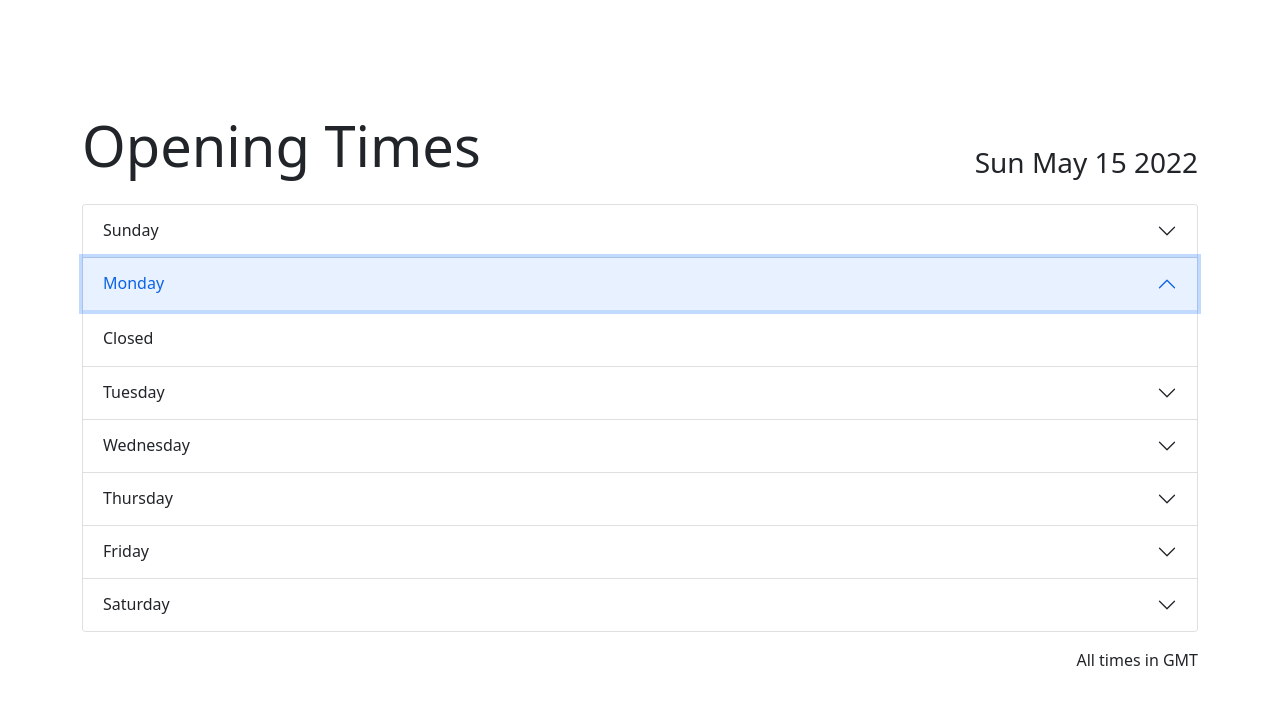
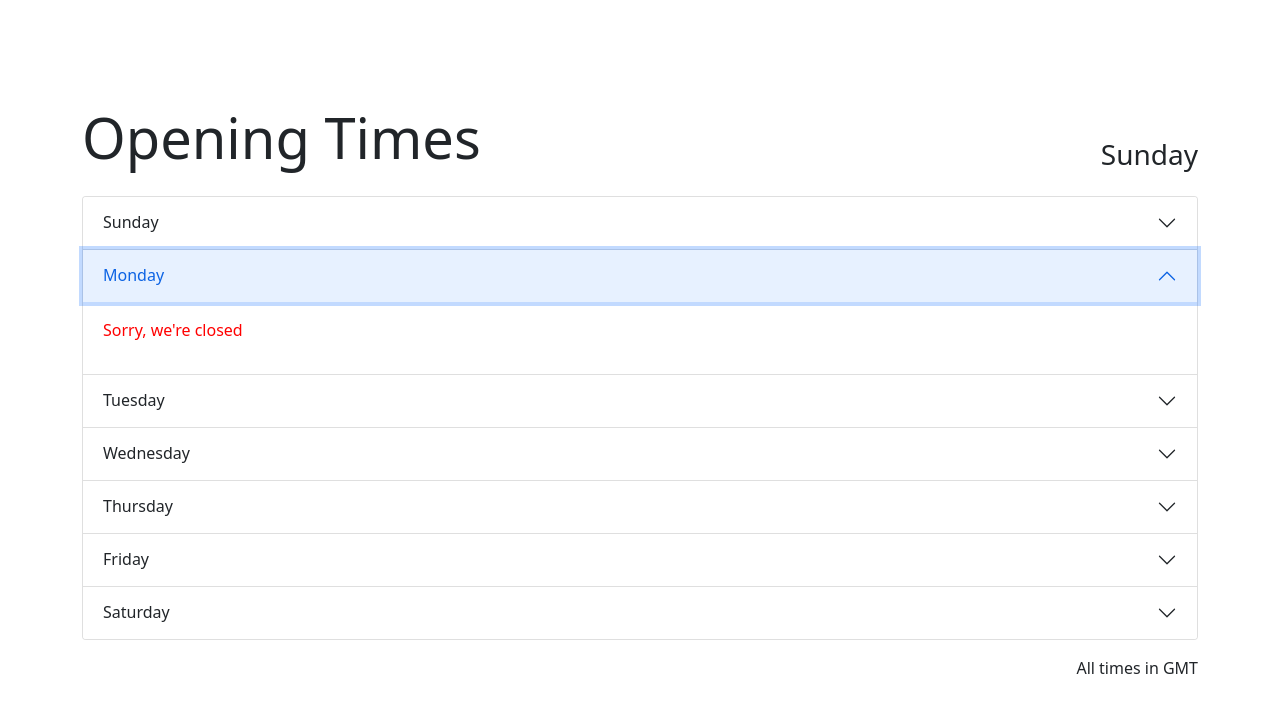
Before and after one commit to cjberisford/date-formatter, a React (Create React App) app: page / in a window 1280 px wide. Both pictures are taken after a click on the button "Monday". Shown: the top 712 px of the page. Built offline with nearby package versions, Linux system fonts and the light colour scheme.

Commit message:
Added error checking

```diff
--- a/src/App.js
+++ b/src/App.js
@@ -1,66 +1,13 @@
 
-import openingTimes from "./data/userData"
-import WeekDays from "./components/WeekDays"
-import { useState, useEffect } from "react"
+import userData from "./data/userData"
+import WeekDays from './components/WeekDays'
+
 
 const App = () => {
-
-  const weekDays = ["sunday", "monday", "tuesday", "wednesday", "thursday", "friday", "saturday"]
-  const current = new Date().getDay()
-  const timeZone = new Date().toDateString()
-  const weekDaysObject = weekDays.reduce(function(result, item, index, array) {
-    result[item] = []
-    return result
-  }, {})
-  const [openingTimeData, setOpeningTimeData] = useState(weekDaysObject)
-
-
-  /**
-   * Matches pairs of opening/closing times
-   *
-   * @param {object} events Ordered list of opening/closing events
-   */
-  function windowBuilder(events) {
-    events.forEach((value, index, array) => {
-      if (value.type === 'open') {
-        let closeAt = array[0].value
-        if (index !== array.length-1) {
-          closeAt = array[index + 1].value
-        }
-
-        const eventObject = {openAt: value.value, closeAt: closeAt}
-        weekDaysObject[value.day].push(eventObject)
-      }
-    })
-    setOpeningTimeData(prevState => ({ ...prevState, weekDaysObject}))
-  }
-
-  /**
-   * Processes opening time data
-   *
-   * @param {object} data Opening time object
-   */
-  function processInputData(data) {
-    const events = []
-    Object.keys(data).forEach(key => {
-      data[key].forEach(event => {
-        const dayNumber = weekDays.indexOf(key)
-        const order = (dayNumber * 84600) + event.value
-        const timeISO = new Date(event.value * 1000)
-        const timeFormatted = timeISO.toLocaleString('en-UK', { hour: 'numeric', hour12: true })
-
-        events.push({...event, value: timeFormatted, order: order, day: key, dayNumber: dayNumber})
-      })
-    })
-    events.sort((a, b) => a.order > b.order ? 1 : -1)
-    windowBuilder(events)
-  }
-
-  // processInputData(openingTimes)
-
-  useEffect(() => {
-    processInputData(openingTimes)
-  }, [])
+  const timeZone = 'GMT'
+  const weekDayNames = ["sunday", "monday", "tuesday", "wednesday", "thursday", "friday", "saturday"];
+  const weekDayOrder = [ 0, 1, 2, 3, 4, 5, 6] // Change order/remove days 0=Sunday, 6=Saturday
+  const currentDayName = weekDayNames[new Date().getDay()]
 
   return (
     <div className="vh-100 d-flex align-items-center">
@@ -70,13 +17,13 @@ const App = () => {
             <h1 className="display-4">Opening Times</h1>
           </div>
           <div className="mt-auto">
-            <h3>{timeZone}</h3>
+            <h3>{currentDayName}</h3>
             </div>
         </div>
         <div className="accordion" id="weekdaysAccordion">
-          <WeekDays openingTimes={openingTimeData} dayNames={weekDays}/>
+          <WeekDays currentDay={currentDayName} weekDayNames={weekDayNames} weekDayOrder={weekDayOrder} openingTimes={userData}/>
         </div>
-        <p className="mt-3 d-flex justify-content-end">All times in GMT</p>
+        <p className="mt-3 d-flex justify-content-end">All times in {timeZone}</p>
 
       </div>
     </div>
--- a/src/components/OpeningTime.js
+++ b/src/components/OpeningTime.js
@@ -3,6 +3,6 @@ import React from 'react'
 export default function OpeningTime({ openAt, closeAt }) {
 
   return (
-    <div>{openAt} - {closeAt}</div>
+    <p>{openAt} - {closeAt}</p>
   )
 }
--- a/src/components/OpeningTimes.js
+++ b/src/components/OpeningTimes.js
@@ -10,5 +10,5 @@ export default function OpeningTimes( { events } ) {
       })
     )
   }
-  return 'Closed'
+  return <p className="emphasis">Sorry, we're closed</p>
 }
--- a/src/components/WeekDay.js
+++ b/src/components/WeekDay.js
@@ -1,20 +1,26 @@
 import React from 'react'
 import OpeningTimes from "./OpeningTimes";
+import { useState, useEffect } from "react"
 
-export default function WeekDay({ dayName, events}) {
+export default function WeekDay({ currentDay, dayName, dayNames, events}) {
 
-  const weekDays = ["sunday", "monday", "tuesday", "wednesday", "thursday", "friday", "saturday"]
-  const current = new Date().getDay()
+  const [today, setToday] = useState(false)
+
+  // Check on render if dayName is current day
+  useEffect( () => {
+    if (dayName === currentDay) setToday(true)
+  } // eslint-disable-next-line react-hooks/exhaustive-deps
+  , [])
 
   return (
     <div className="accordion-item">
       <h2 className="accordion-header" id="headingOne">
-        <button className={"accordion-button " + (dayName === weekDays[current] ? "" : "collapsed")} type="button" data-bs-toggle="collapse" data-bs-target={"#collapse" + dayName} aria-expanded="true" aria-controls={"collapse" + dayName} >
+        <button className={"accordion-button " + (today ? "" : "collapsed")} type="button" data-bs-toggle="collapse" data-bs-target={"#collapse" + dayName} aria-expanded="true" aria-controls={"collapse" + dayName} >
           {dayName}
         </button>
       </h2>
     <div id={"collapse" + dayName}
-      className={"accordion-collapse collapse " + (dayName === weekDays[current] ? "show" : "")} aria-labelledby="heading{dayName}" data-bs-parent="#weekdaysAccordion">
+      className={"accordion-collapse collapse " + (today ? "show" : "")} aria-labelledby="heading{dayName}" data-bs-parent="#weekdaysAccordion">
       <div className="accordion-body">
         <OpeningTimes events={events} />
       </div>
--- a/src/components/WeekDays.js
+++ b/src/components/WeekDays.js
@@ -1,13 +1,99 @@
 import React from 'react'
 import { v4 as uuidv4 } from 'uuid';
+import { useState, useEffect } from "react"
 import WeekDay from "./WeekDay";
 
+export default function WeekDays( { currentDay, weekDayNames, weekDayOrder, openingTimes } ) {
 
-export default function WeekDays( { openingTimes, dayNames }) {
-  return (
-    dayNames.map(weekday => {
-      const currentDayEvents = openingTimes[weekday]
-      return <WeekDay key={uuidv4()} dayName={weekday} events={currentDayEvents} />
+  // Create empty lists for each weekday to init state variable (allows multiple events per day)
+  const eventsByDay = weekDayNames.reduce(function(result, item) {
+    result[item] = []
+    return result
+  }, {})
+  const [events, setEventsByDay] = useState(eventsByDay)
+  const [hasError, setHasError] = useState(false)
+  class EventException {
+    constructor(message) {
+      this.message = message;
+      this.name = "EventException";
+    }
+  }
+
+  function processUserData(data) {
+
+    // Loop through input data - extract each opening/closing event and add to event array
+    const events = []
+    Object.keys(openingTimes).forEach(key => {
+      data[key].forEach(event => {
+        const dayNumber = weekDayNames.indexOf(key)
+        const order = (dayNumber * 84600) + event.value
+        const timeISO = new Date(event.value * 1000)
+        const timeFormatted = timeISO.toLocaleString('en-UK', { hour: 'numeric', hour12: true })
+
+        events.push({...event, value: timeFormatted, order: order, day: key})
+      })
     })
-  )
+    events.sort((a, b) => a.order > b.order ? 1 : -1)
+
+    // Validate events - there are a couple of other cases that could be added here
+    const openEvents = events.filter(event => event.type === "open").length;
+    const closeEvents = events.filter(event => event.type === "close").length;
+    if (openEvents !== closeEvents) {
+      throw new EventException("Each opening event must have a matching close event.")
+    }
+
+    // For each opening event, find the next
+    events.forEach((value, index, array) => {
+      if (value.type === 'open') {
+        let closeAt = array[0]
+        if (index !== array.length-1) {
+          closeAt = array[index + 1]
+        }
+        // Next event must be a close event, else data invalid
+        if (closeAt.type !== 'close') {
+          throw new EventException("Not allowed consecutive open/close events.")
+        }
+
+        // Catch equal opening and closing times
+        if (closeAt.value === value.value) {
+          throw new EventException("Opening and closing times must be different.")
+        }
+
+        // Add day to closing time if >24 hrs
+        if (Math.abs(closeAt.order - value.order) > 84600) {
+          closeAt.value = closeAt.value + " ("+closeAt.day.charAt(0).toUpperCase() + closeAt.day.slice(1) +")"
+        }
+
+        const eventObject = {openAt: value.value, closeAt: closeAt.value}
+        eventsByDay[value.day].push(eventObject)
+      }
+    })
+    setEventsByDay(prevState => ({ ...prevState, eventsByDay}))
+  }
+
+  useEffect(() => {
+    try {
+      processUserData(openingTimes)
+    } catch(e) {
+      console.log(e.name, e.message)
+      setHasError(true)
+    }
+  } // eslint-disable-next-line react-hooks/exhaustive-deps
+  , [])
+
+  if (hasError) {
+    return (
+      <div className="alert alert-danger" role="alert">
+        The user data contains an error. Please check log for details.
+      </div>
+    )
+  }
+  else {
+    return (
+      weekDayOrder.map(weekday => {
+        const dayToRender = weekDayNames[weekday]
+        return <WeekDay key={uuidv4()} currentDay={currentDay} dayName={dayToRender} dayNames={weekDayNames} events={events[dayToRender]} />
+      })
+    )
+  }
 }
--- a/src/styles/styles.scss
+++ b/src/styles/styles.scss
@@ -1,3 +1,8 @@
-.accordion-button {
+.accordion-button, h3 {
   text-transform: capitalize;
 }
+
+
+.emphasis {
+  color: red;
+}
```
Also changed, not shown: src/data/testData.json (added, +19 -0 lines), src/setupTests.js (+0 -1 lines), 2 other files (tests, documents, lock files or other folders).
